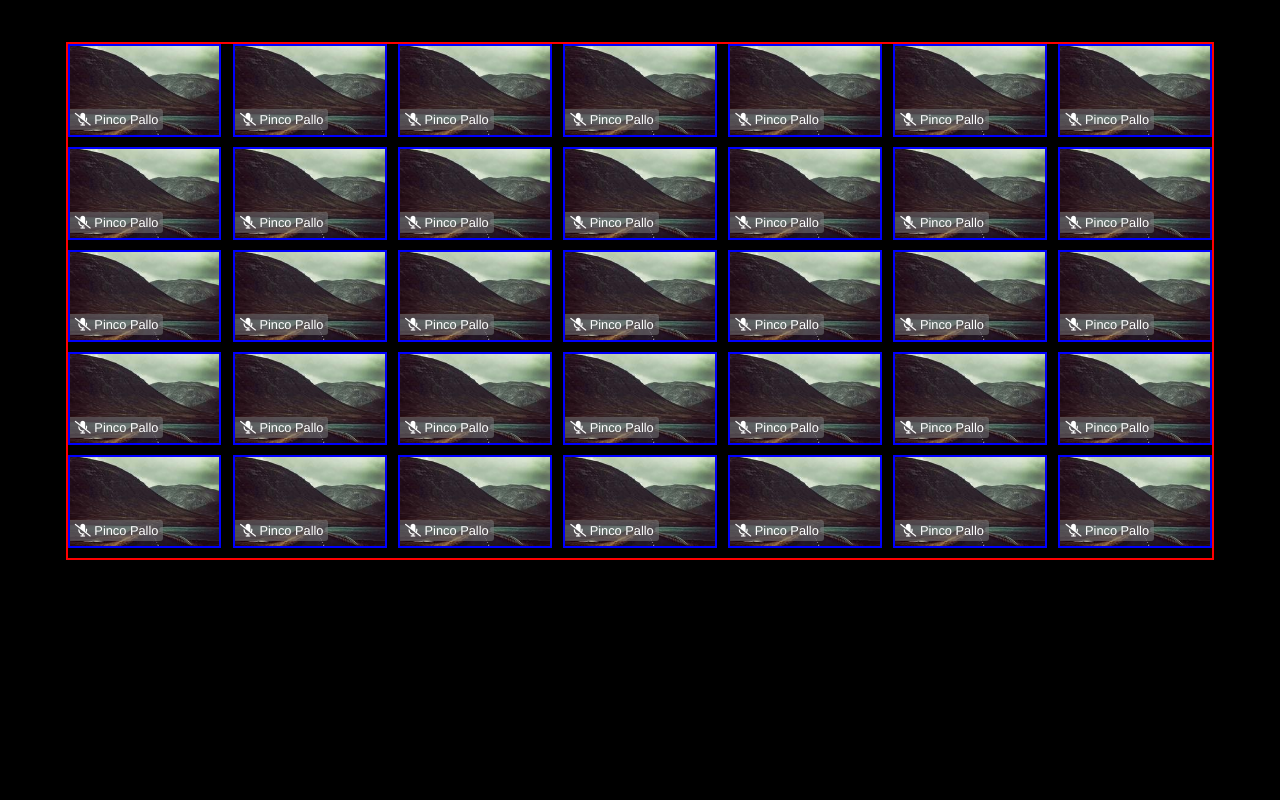
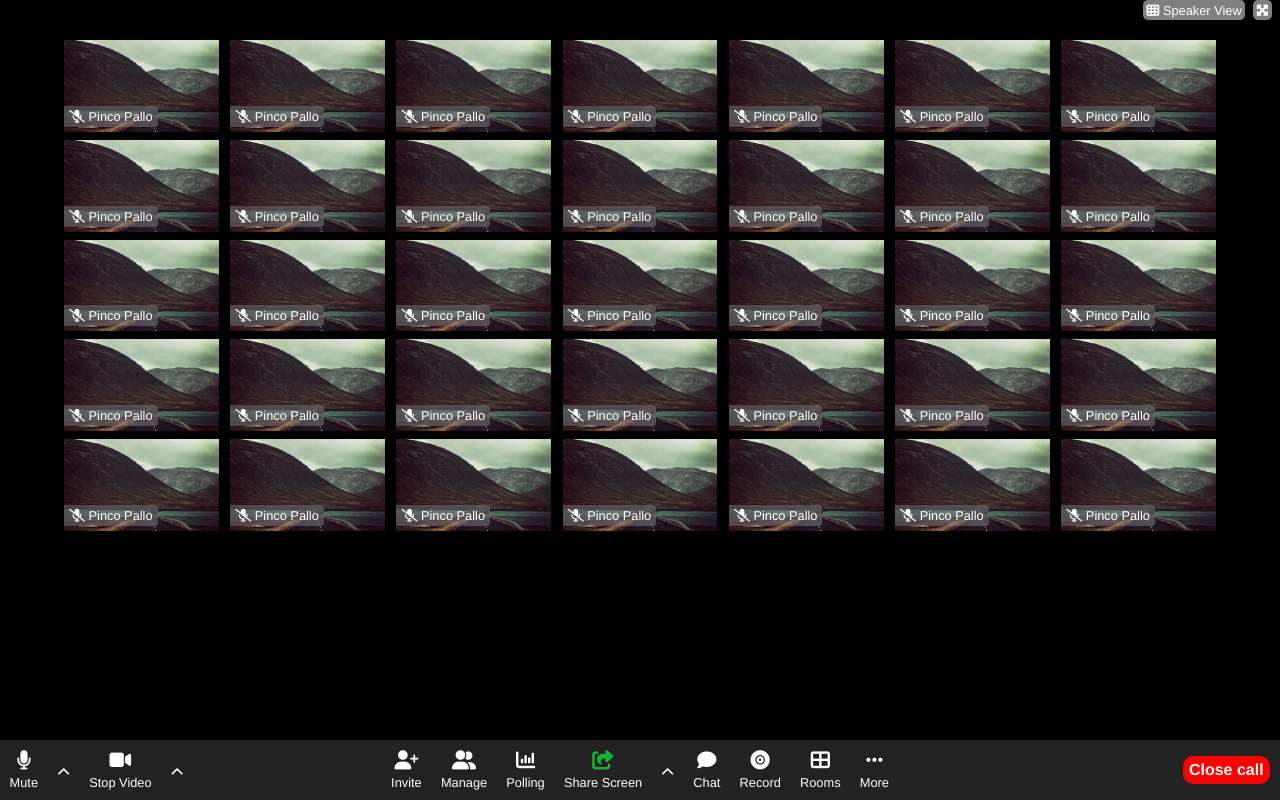
Before and after one commit to GiovanniCadoni/html-css-zoom, a plain HTML site: page index.html in a window 1280 px wide. Drawn offline with Linux system fonts and the light colour scheme.

Commit message:
add: footer and some small changes

```diff
--- a/css/style.css
+++ b/css/style.css
@@ -10,6 +10,7 @@ img{
 
 body{
     font-family: Whitney, "Helvetica Neue", Helvetica, Arial, sans-serif;
+    color: white;
 }
 
 /*COMMON*/
@@ -17,27 +18,38 @@ body{
     width: 100%;
     height: 100vh;
     background-color: black;
-    /*DEBUG*/
-    border: 2px solid black;
+}
+
+/*SECTION*/
+.options{
+    width: 100%;
+    height: 20px;
+    display: flex;
+    justify-content: flex-end;
+    margin-right: 5px;
+}
+
+.option{
+    font-size: 0.8rem;
+    background-color: grey;
+    padding: 0.2rem;
+    border-radius: 5px;
+    margin-right: 8px;
 }
 
 /*MAIN*/
 .container-cards{
     width: 90%;
     margin: auto;
-    margin-top: 40px;
+    margin-top: 20px;
     display: flex;
     justify-content: space-between;
     flex-wrap: wrap;
-    /*DEBUG*/
-    border: 2px solid red;
 }
 
 .cards{
     width: calc(94% / 7);
-    margin-bottom: 10px;
-    /*DEBUG*/
-    border: 2px solid blue;
+    margin-bottom: 8px;
 }
 
 .profile img{
@@ -59,3 +71,66 @@ body{
     color: white;
     background-color: rgba(126, 126, 126, 0.5);
 }
+
+/*FOOTER*/
+.actions{
+    position: fixed;
+    bottom: 0;
+    left: 0;
+    width: 100%;
+    height: 60px;
+    background-color: hsl(0deg 0% 13.33%);
+    display: flex;
+    color: white;
+}
+
+.main-actions{
+    width: 20%;
+    display: flex;
+}
+
+.more-actions{
+    width: 60%;
+    display: flex;
+    justify-content: center;
+}
+
+.close{
+    width: 20%;
+    display: flex;
+    justify-content: flex-end;
+    align-items: center;
+}
+
+.action{
+    padding-top: .6rem;
+    padding-left: .6rem;
+    padding-right: .6rem;
+    display: flex;
+    flex-direction: column;
+    align-items: center;
+}
+
+.icon{
+    font-size: 1.2rem;
+
+}
+
+.icon-name{
+    font-size: .8rem;
+    padding-top: 0.2rem;
+}
+
+.close-call{
+    background-color: red;
+    border-radius: 10px;
+    font-weight: bold;
+    margin-right: 10px;
+    padding: 0.3rem 0.4rem;
+}
+
+.icon-alone{
+    font-size: 0.8rem;
+    position: relative;
+    top: 15px;
+}
--- a/index.html
+++ b/index.html
@@ -11,13 +11,19 @@
     <body>
         <div class="container">
             <!--SECTION-->
-            <div class="options">
-
-            </div>
+            <section class="options">
+                <div class="option">
+                    <i class="fa-solid fa-table-cells"></i>
+                    Speaker View
+                </div>
+                <div class="option">
+                    <i class="fa-solid fa-maximize"></i>
+                </div>
+            </section>
             <!--/SECTION-->
 
             <!--MAIN-->
-            <div class="container-cards">
+            <main class="container-cards">
                 <div class="cards">
                     <div class="profile">
                         <img src="img/sample.jpg" alt="profile">
@@ -333,21 +339,116 @@
                         </div>
                     </div>
                 </div>
-            </div>
+            </main>
             <!--/MAIN-->
 
             <!--FOOTER-->
-            <div class="footer">
+            <footer class="actions">
                 <div class="main-actions">
-
+                    <div class="action">
+                        <div class="icon">
+                            <i class="fa-solid fa-microphone"></i>
+                        </div>
+                        <div class="icon-name">
+                            Mute
+                        </div>
+                    </div>
+                    <div class="action">
+                        <div class="icon-alone">
+                            <i class="fa-solid fa-chevron-up"></i>
+                        </div>
+                    </div>
+                    <div class="action">
+                        <div class="icon">
+                            <i class="fa-solid fa-video"></i>
+                        </div>
+                        <div class="icon-name">
+                            Stop Video
+                        </div>
+                    </div>
+                    <div class="action">
+                        <div class="icon-alone">
+                            <i class="fa-solid fa-chevron-up"></i>
+                        </div>
+                    </div>
                 </div>
                 <div class="more-actions">
-
+                    <div class="action">
+                        <div class="icon">
+                            <i class="fa-solid fa-user-plus"></i>
+                        </div>
+                        <div class="icon-name">
+                            Invite
+                        </div>
+                    </div>
+                    <div class="action">
+                        <div class="icon">
+                            <i class="fa-solid fa-user-group"></i>
+                        </div>
+                        <div class="icon-name">
+                            Manage
+                        </div>
+                    </div>
+                    <div class="action">
+                        <div class="icon">
+                            <i class="fa-solid fa-chart-column"></i>
+                        </div>
+                        <div class="icon-name">
+                            Polling
+                        </div>
+                    </div>
+                    <div class="action">
+                        <div class="icon">
+                            <i class="fa-solid fa-share-from-square" style="color: #13b934;"></i>
+                        </div>
+                        <div class="icon-name">
+                            Share Screen
+                        </div>
+                    </div>
+                    <div class="action">
+                        <div class="icon-alone">
+                            <i class="fa-solid fa-chevron-up"></i>
+                        </div>
+                    </div>
+                    <div class="action">
+                        <div class="icon">
+                            <i class="fa-solid fa-comment"></i>
+                        </div>
+                        <div class="icon-name">
+                            Chat
+                        </div>
+                    </div>
+                    <div class="action">
+                        <div class="icon">
+                            <i class="fa-solid fa-record-vinyl"></i>
+                        </div>
+                        <div class="icon-name">
+                            Record
+                        </div>
+                    </div>
+                    <div class="action">
+                        <div class="icon">
+                            <i class="fa-solid fa-table-cells-large"></i>
+                        </div>
+                        <div class="icon-name">
+                            Rooms
+                        </div>
+                    </div>
+                    <div class="action">
+                        <div class="icon">
+                            <i class="fa-solid fa-ellipsis"></i>
+                        </div>
+                        <div class="icon-name">
+                            More
+                        </div>
+                    </div>
                 </div>
-                <div class="close-call">
-
+                <div class="close">
+                    <div class="close-call">
+                        Close call
+                    </div>
                 </div>
-            </div>
+            </footer>
             <!--/FOOTER-->
         </div>
     </body>
```
